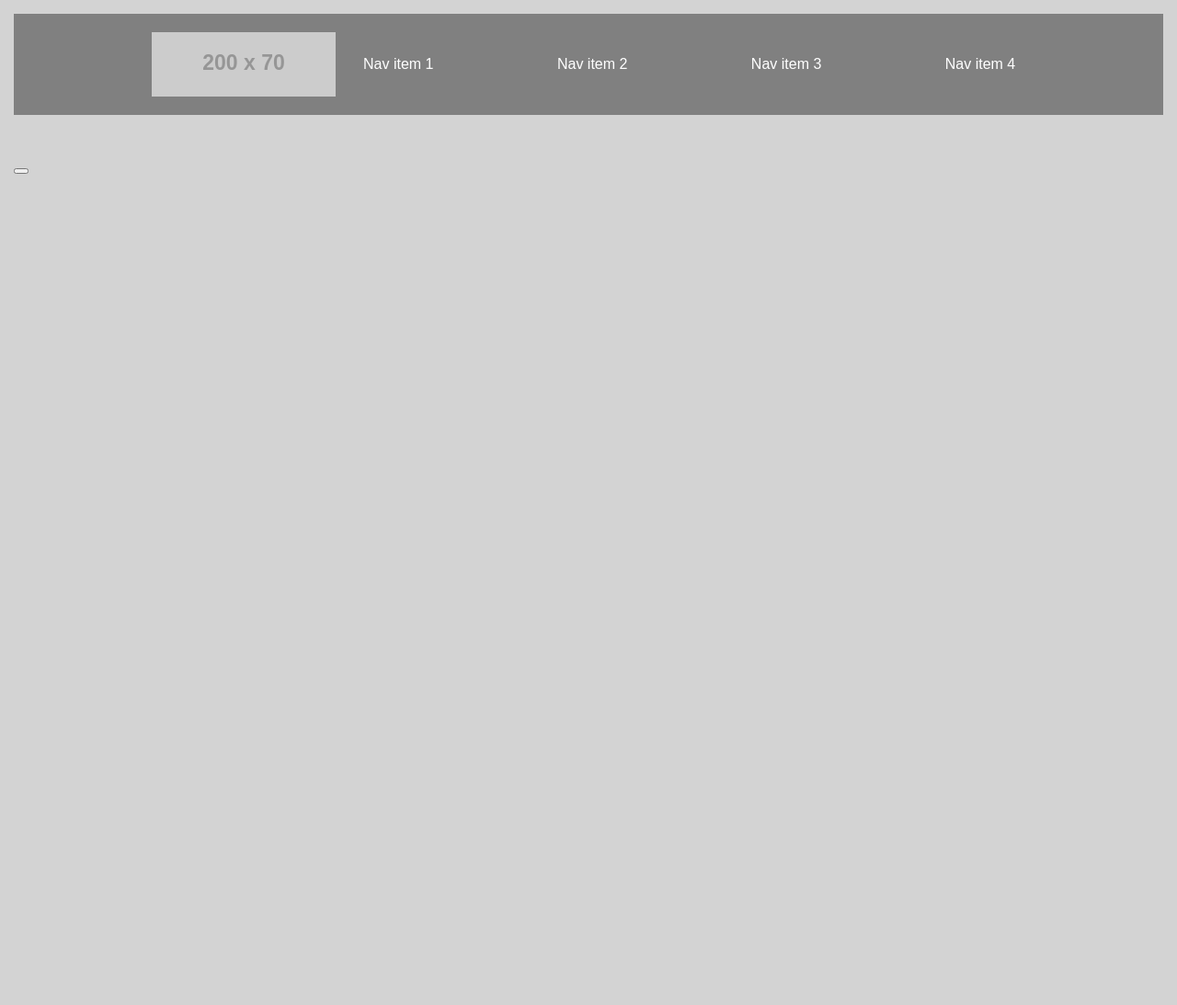
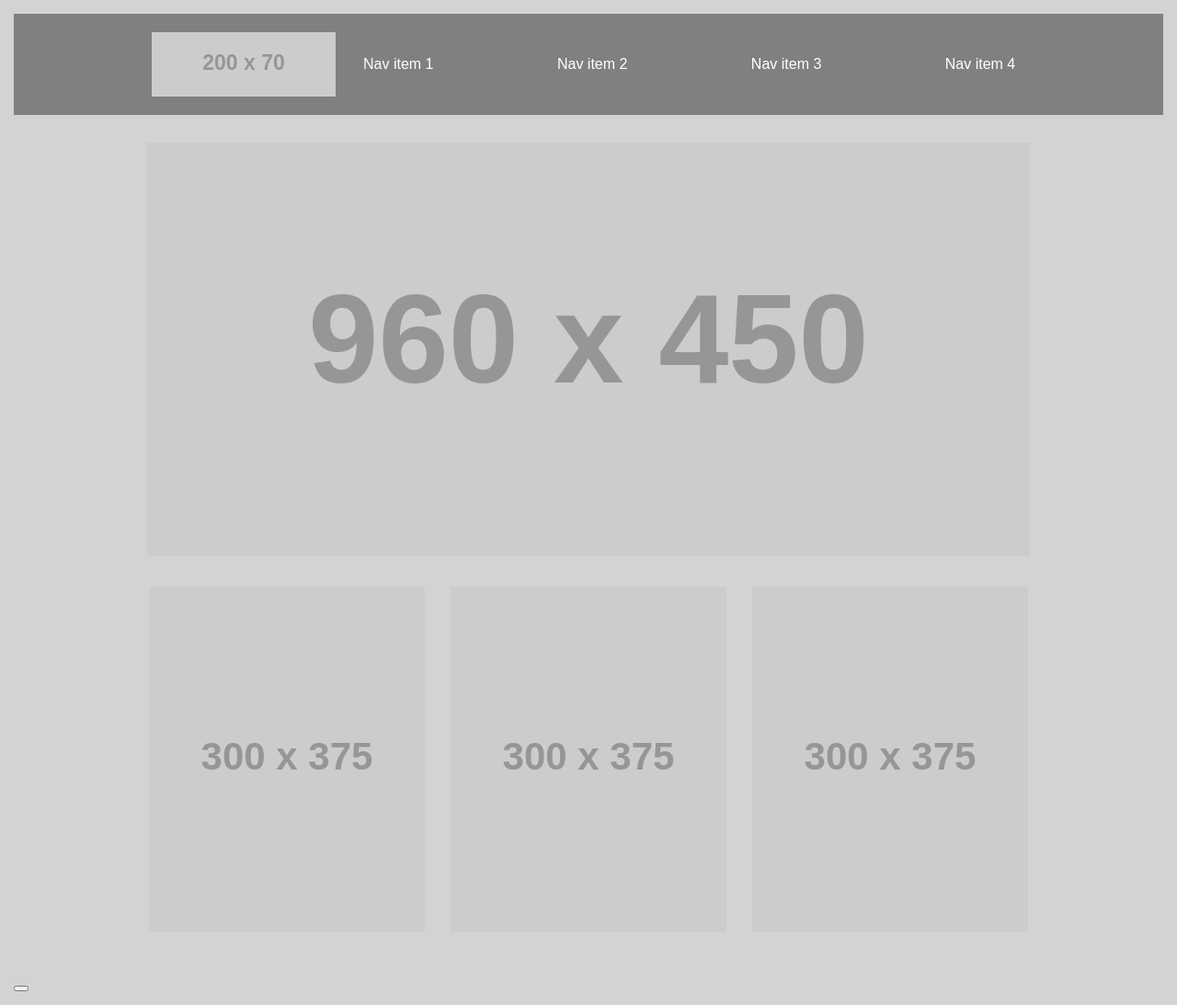
Before and after one commit to Ibrahim-Aldereni/wirefame-exercise, a plain HTML site: page index.html in a window 1280 px wide. Shown: the whole page at 92% size. Before the commit the page ends 800 px from the top, so only its background shows below. Drawn offline with Linux system fonts and the light colour scheme; placeholder pictures from the web are drawn by us.

Commit message:
finish half of main styling

```diff
--- a/css/style.css
+++ b/css/style.css
@@ -8,6 +8,8 @@ body{
   padding: 15px;
 }
 
+
+/******************** header *******************/
 header{
   background-color: grey;
   position: relative;
@@ -39,3 +41,21 @@ header li{
   padding: 30px;
   padding-right: 100px;
 }
+
+/******************** main*******************/
+
+#row-1{
+  width: 80%;
+  margin:30px auto 30px auto;
+  text-align: center;
+}
+
+#row-2{
+  width: 80%;
+  margin:30px auto 30px auto;
+  text-align: center;
+}
+
+#row-2 img{
+ padding: 0 12px 0 12px;
+}
--- a/index.html
+++ b/index.html
@@ -21,12 +21,12 @@
 
   <main>
     <section id="row-1">
-      <img src="" alt="">
+      <img src="https://via.placeholder.com/960x450/000" alt="hero">
     </section>
     <section id="row-2">
-      <img src="" alt="">
-      <img src="" alt="">
-      <img src="" alt="">
+      <img src="https://via.placeholder.com/300x375/000" alt="row2-1">
+      <img src="https://via.placeholder.com/300x375/000" alt="row2-2">
+      <img src="https://via.placeholder.com/300x375/000" alt="row2-3">
     </section>
     <section id="row-3">
       <img src="" alt="">
```
